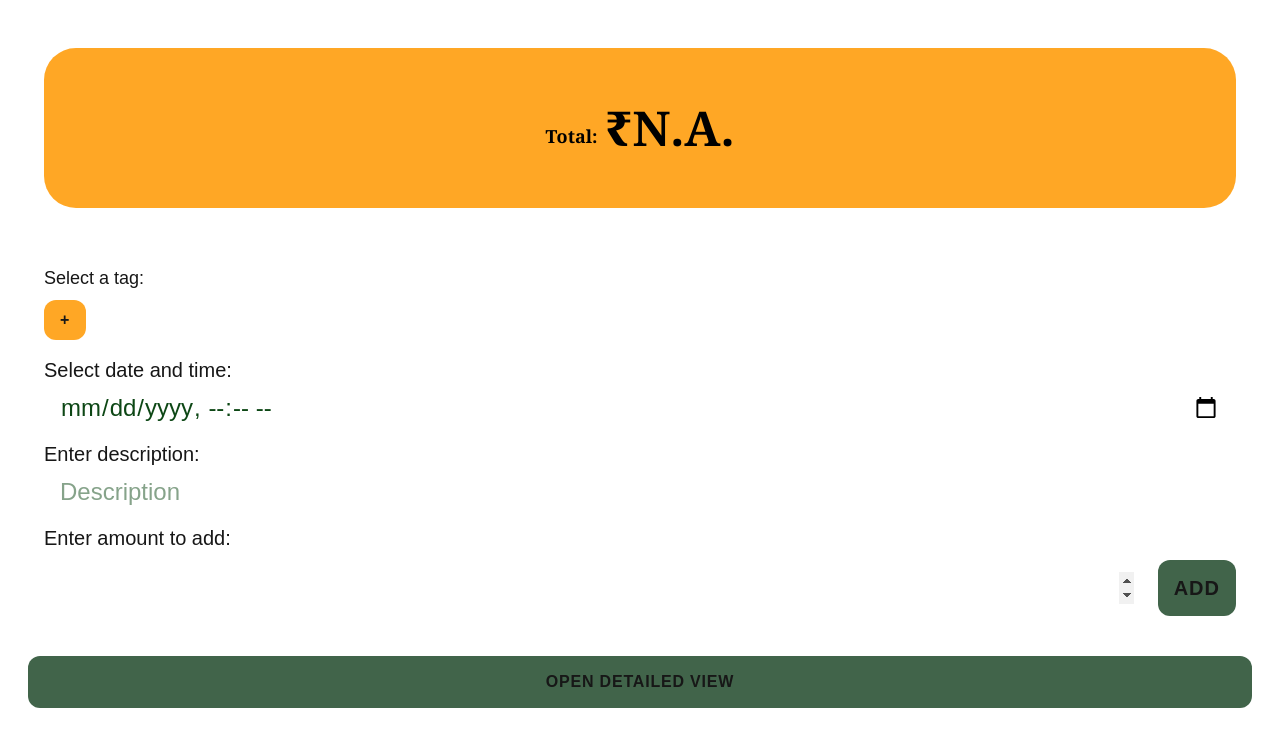
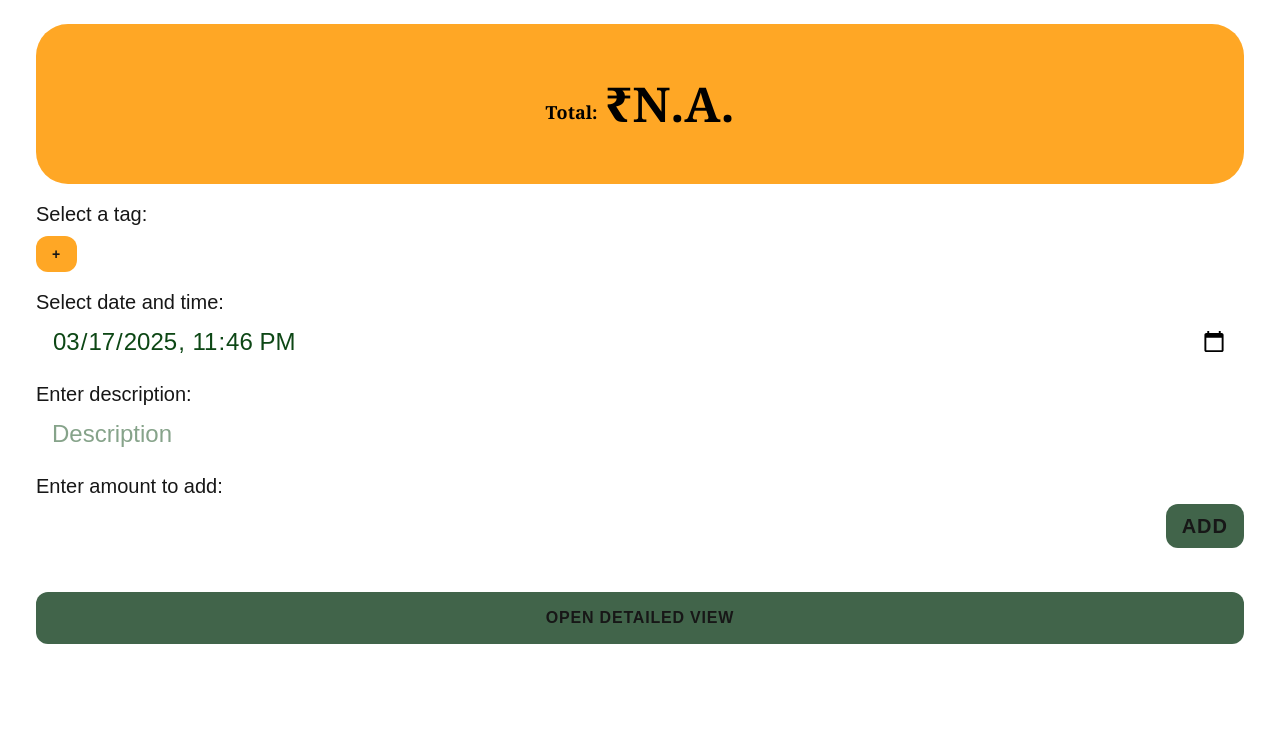
Before and after one commit to priyankarkoley/ExpenseTracker, a Next.js app: page / in a window 1280 px wide. Shown: the top 746 px of the page. Built offline with nearby package versions, Linux system fonts and the light colour scheme.

Commit message:
Default time added

```diff
--- a/src/app/page.tsx
+++ b/src/app/page.tsx
@@ -43,6 +43,7 @@ export default function Home() {
 		updateStateFromLocalStorage();
 
 		window.addEventListener('storage', updateStateFromLocalStorage);
+		setTransactionTime(new Date().toISOString());
 		return () => {
 			window.removeEventListener('storage', updateStateFromLocalStorage);
 		};
@@ -75,7 +76,6 @@ export default function Home() {
 						</button>
 					</div>
 					<input
-						autoFocus
 						type="text"
 						value={tagName.toUpperCase()}
 						onChange={e => setTagName(e.target.value)}
@@ -120,22 +120,23 @@ export default function Home() {
 	};
 
 	return (
-		<div className="flex h-full flex-col justify-between px-7 pt-8 pb-4">
+		<div className="flex h-full flex-col justify-between px-9 pt-6">
 			{showAddTagModal && <AddTagModal />}
 
 			{/* TOTAL */}
-			<div className="m-4 flex h-40 items-center justify-center rounded-4xl bg-[#FFA725] font-serif text-5xl font-semibold text-black">
+			<div className="flex h-40 items-center justify-center rounded-4xl bg-[#FFA725] font-serif text-5xl font-semibold text-black">
 				<span className="pt-4 pr-2 text-lg">Total:</span> ₹{total ? total.toFixed(2) : 'N.A.'}
 			</div>
 
+			<div>
 				{/* ADD TAG */}
-			<div className="px-4 pt-10">
-				<div className="text-lg font-medium">Select a tag:</div>
-				<div className="mt-2 flex space-x-2 overflow-x-auto">
+				<div className="space-y-1 pt-4 text-xl">
+					<div>Select a tag:</div>
+					<div className="mt-2 text-sm flex space-x-2 overflow-x-auto">
 						{tags.map(tag => (
 							<button
 								key={tag}
-							className={`rounded-xl border-4 bg-[#FFA725] px-4 py-2 font-semibold tracking-wider ${
+								className={`rounded-xl border-4 bg-[#FFA725] px-2 py-1 font-semibold tracking-wider ${
 									selectedTag === tag ? 'border-blue-600' : 'border-[#FFA725]'
 								}`}
 								onClick={() => {
@@ -153,25 +154,28 @@ export default function Home() {
 						</button>
 					</div>
 				</div>
-
 				{/* SELECT DATE AND TIME */}
-			<div className="space-y-2 px-4 pt-4 text-xl">
+				<div className="space-y-1 pt-4 text-xl">
 					<div>Select date and time:</div>
-				<div className="flex space-x-2">
+					<div className="flex h-11 space-x-2">
 						<input
 							type="datetime-local"
-						className="w-full rounded-xl bg-white px-4 text-2xl text-[#0D4715] outline-none"
+							value={
+								transactionTime
+									? new Date(new Date(transactionTime).getTime() + 5.5 * 60 * 60 * 1000).toISOString().slice(0, 16)
+									: ''
+							}
+							className="h-11 w-full rounded-xl bg-white px-4 text-2xl text-[#0D4715] outline-none"
 							onChange={e => {
 								setTransactionTime(new Date(e.target.value).toISOString());
 							}}
 						/>
 					</div>
 				</div>
-
 				{/* SELECT DESCRIPTION */}
-			<div className="space-y-2 px-4 pt-4 text-xl">
+				<div className="space-y-1 pt-4 text-xl">
 					<div>Enter description:</div>
-				<div className="flex space-x-2">
+					<div className="flex h-11 space-x-2">
 						<input
 							type="text"
 							value={description}
@@ -180,17 +184,15 @@ export default function Home() {
 								if (e.key === 'Enter') handleAdd();
 							}}
 							placeholder="Description"
-						className="w-full rounded-xl bg-white px-4 text-2xl text-[#0D4715] outline-none"
+							className="h-11 w-full rounded-xl bg-white px-4 text-2xl text-[#0D4715] outline-none"
 						/>
 					</div>
 				</div>
-
 				{/* ADD AMOUNT */}
-			<div className="space-y-2 px-4 pt-4 text-xl">
+				<div className="space-y-1 pt-4 text-xl">
 					<div>Enter amount to add:</div>
-				<div className="flex space-x-2">
+					<div className="flex h-11 space-x-2">
 						<input
-						autoFocus
 							type="number"
 							inputMode="decimal"
 							value={amount}
@@ -199,18 +201,19 @@ export default function Home() {
 							onKeyDown={e => {
 								if (e.key === 'Enter') handleAdd();
 							}}
-						className="w-full rounded-xl bg-white px-4 text-2xl text-[#0D4715] outline-none"
+							className="h-full w-full rounded-xl bg-white px-4 text-2xl text-[#0D4715] outline-none"
 						/>
-					<button onClick={handleAdd} className="rounded-xl bg-[#41644A] px-4 py-3.5 font-semibold tracking-wider">
+						<button onClick={handleAdd} className="h-full rounded-xl bg-[#41644A] px-4 font-semibold tracking-wider">
 							ADD
 						</button>
+					</div>
 				</div>
 			</div>
 
 			{/* TRANSACTIONS HISTORY*/}
 			<Link
 				href="/transactions"
-				className="mt-10 rounded-xl bg-[#41644A] py-3.5 text-center font-semibold tracking-wider"
+				className="mt-11 rounded-xl bg-[#41644A] py-3.5 text-center font-semibold tracking-wider"
 			>
 				OPEN DETAILED VIEW
 			</Link>
```
Also changed, not shown: public/manifest.json. Lines whose indentation alone changed are shown as unchanged.
